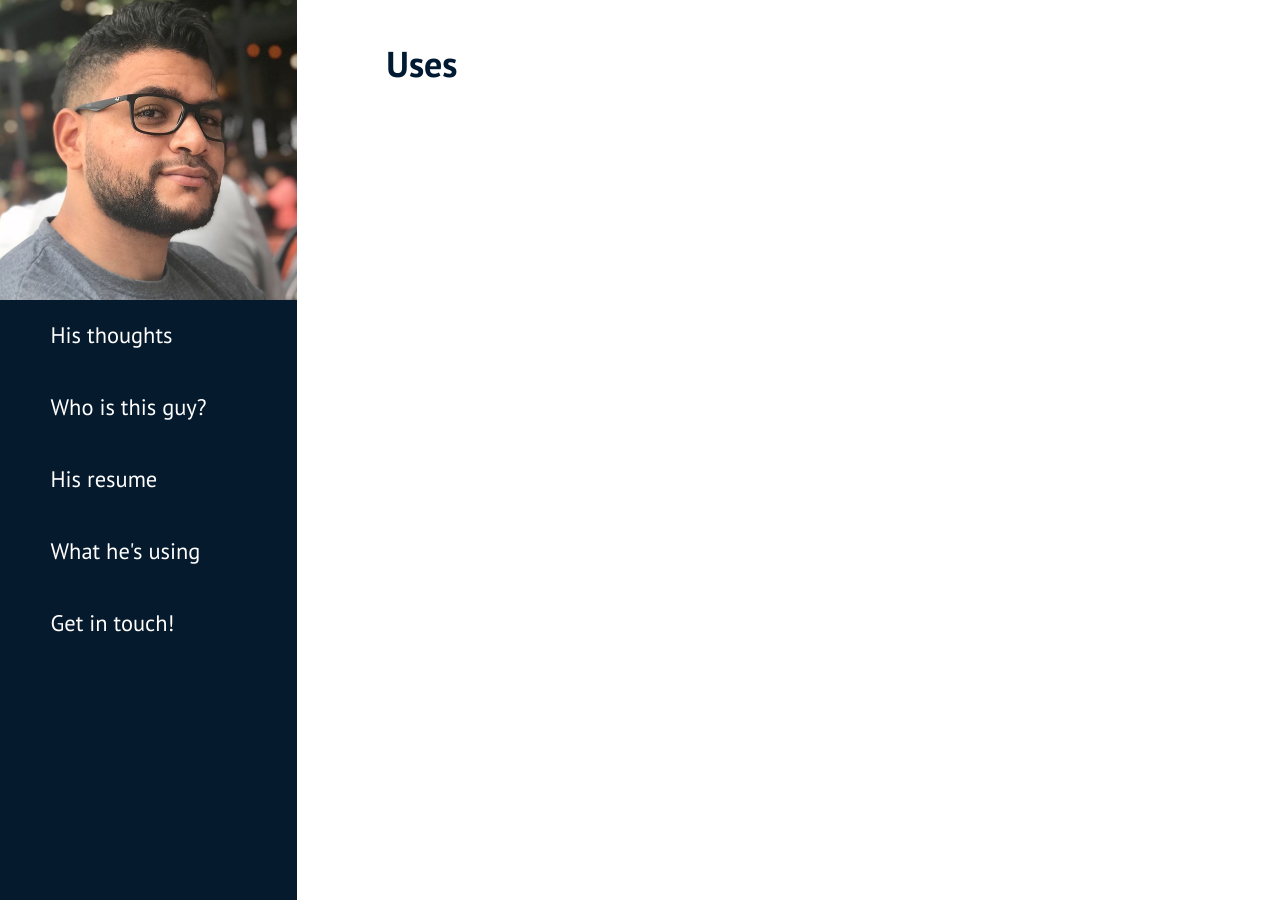
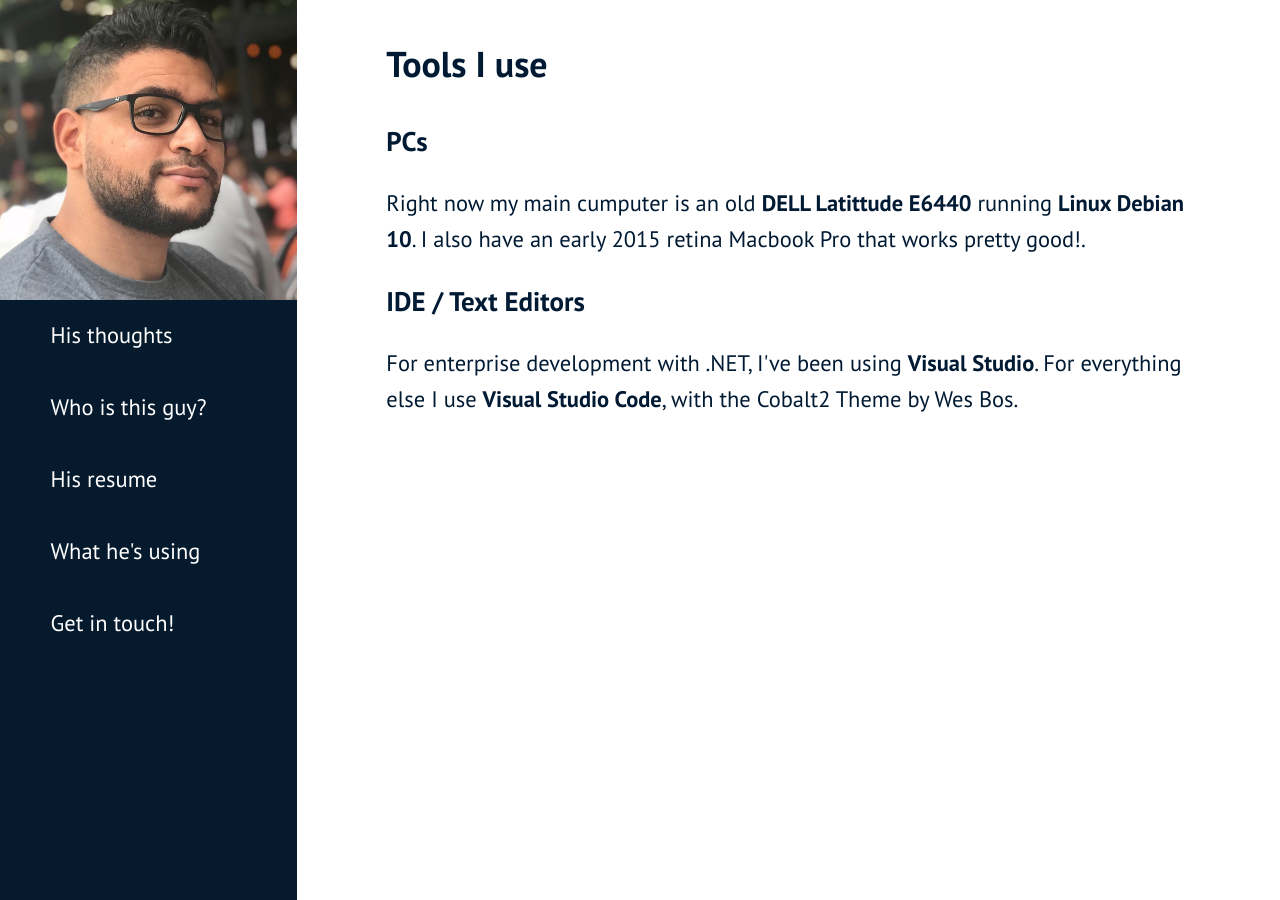
Before and after one commit to ADelRosarioH/adelrosarioh.github.io, a Jekyll site: the page built from uses.html, in a window 1280 px wide. Built offline with Jekyll 4.4.1, drawn with Linux system fonts in a browser that asks for light colours; emoji names are drawn with the system emoji font.

Commit message:
add uses page

```diff
--- a/uses.html
+++ b/uses.html
@@ -1,4 +1,15 @@
 ---
 layout: page
-title: 'Uses'
+title: 'Tools I use'
 ---
+
+<h2>PCs</h2>
+<p>
+    Right now my main cumputer is an old <b>DELL Latittude E6440</b> running <b>Linux Debian 10</b>.
+    I also have an early 2015 retina Macbook Pro that works pretty good!.
+</p>
+<h2>IDE / Text Editors</h2>
+<p>
+    For enterprise development with .NET, I've been using <b>Visual Studio</b>. For everything else I use
+    <b>Visual Studio Code</b>, with the Cobalt2 Theme by Wes Bos.
+</p>
```
